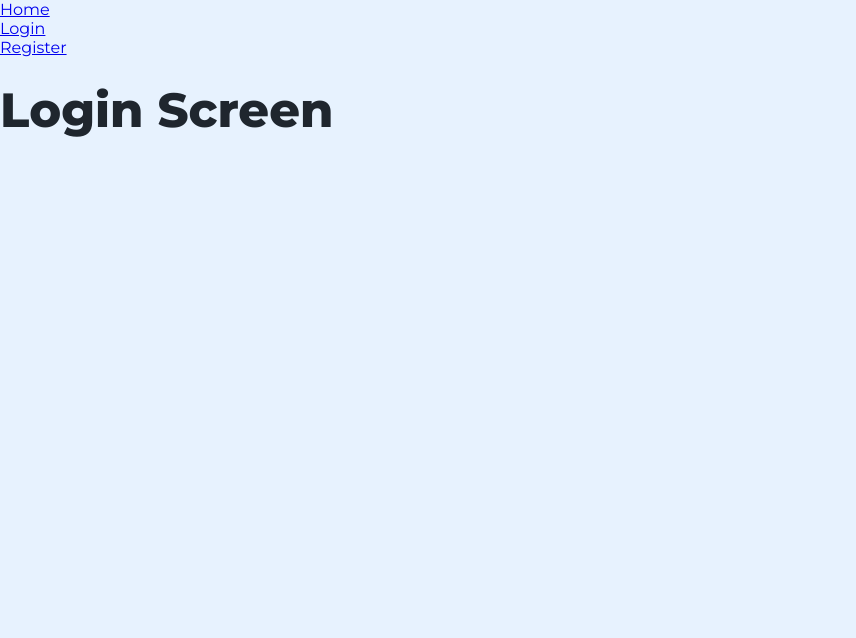
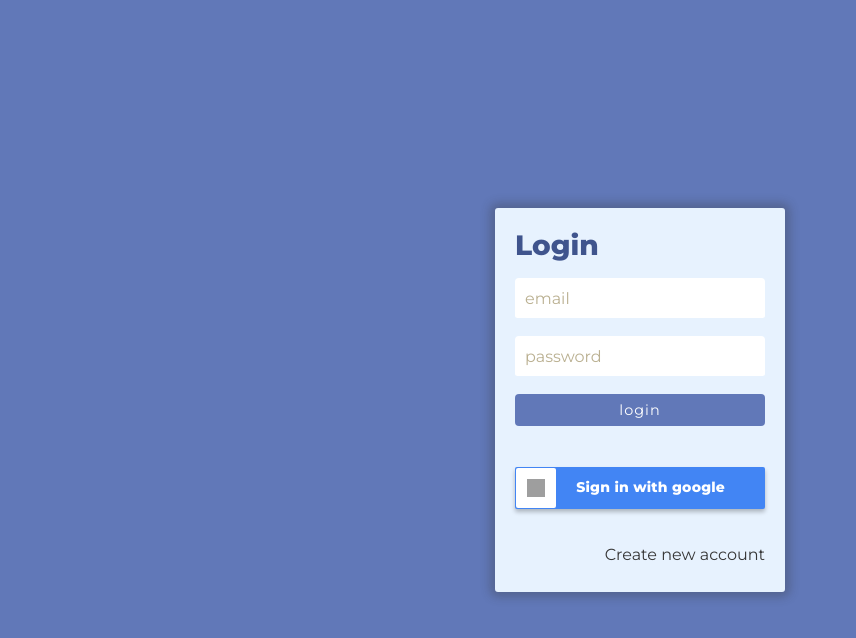
Before and after one commit to qbixmex/Journal-App, a React (Create React App) app: page /auth/login in a window 1280 px wide. Shown: the top 638 px of the page, without its empty margins (0-856 px from the left). Built offline with nearby package versions, Linux system fonts and the light colour scheme; grey boxes are pictures that could not be loaded.

Commit message:
Login and Register Styles

```diff
--- a/src/Components/Auth/LoginScreen.tsx
+++ b/src/Components/Auth/LoginScreen.tsx
@@ -1,8 +1,59 @@
+import { Link } from "react-router-dom";
+
 const LoginScreen = () => {
   return (
-    <>
-     <h1>Login Screen</h1>
-    </>
+    <div className="animate__animated animate__fadeIn">
+     <h1 className="auth__title">Login</h1>
+
+     <form>
+
+      <input
+        id="email"
+        className="auth__input"
+        type="text"
+        name="email"
+        placeholder="email"
+        autoCorrect="off"
+        autoComplete="off"
+      />
+
+      <input
+        id="password"
+        className="auth__input"
+        type="password"
+        name="password"
+        placeholder="password"
+        autoCorrect="off"
+      />
+
+
+      <button
+        id="login_button"
+        className="btn btn-primary btn-block mb-3"
+        type="submit"
+      >
+        login
+      </button>
+
+      <div className="auth__social-networks">
+        <div className="google-btn mb-3">
+          <div className="google-icon-wrapper">
+            <img className="google-icon" src="https://upload.wikimedia.org/wikipedia/commons/5/53/Google_%22G%22_Logo.svg" alt="google button" />
+          </div>
+          <p className="btn-text"><b>Sign in with google</b></p>
+        </div>
+      </div>
+
+      <div className="text-right mb-2">
+        <Link
+          id="link_register"
+          className="link"
+          to="/auth/register"
+        >Create new account</Link>
+      </div>
+
+     </form>
+    </div>
   );
 };
 
--- a/src/Components/Auth/RegisterScreen.tsx
+++ b/src/Components/Auth/RegisterScreen.tsx
@@ -1,8 +1,68 @@
+import { Link } from "react-router-dom";
+
 const RegisterScreen = () => {
   return (
-    <>
-     <h1>Register Screen</h1>
-    </>
+    <div className="animate__animated animate__fadeIn">
+     <h1 className="auth__title">Register</h1>
+
+     <form>
+
+      <input
+        id="name"
+        className="auth__input"
+        type="text"
+        name="name"
+        placeholder="name"
+        autoCorrect="off"
+        autoComplete="off"
+      />
+
+      <input
+        id="email"
+        className="auth__input"
+        type="email"
+        name="email"
+        placeholder="email"
+        autoCorrect="off"
+        autoComplete="off"
+      />
+
+      <input
+        id="password"
+        className="auth__input"
+        type="password"
+        name="password"
+        placeholder="password"
+        autoCorrect="off"
+      />
+
+      <input
+        id="password_confirmation"
+        className="auth__input"
+        type="password"
+        name="password_confirmation"
+        placeholder="confirm password"
+        autoCorrect="off"
+      />
+
+      <button
+        id="register_button"
+        className="btn btn-primary btn-block mb-4"
+        type="submit"
+      >
+        register
+      </button>
+
+      <div className="text-right mb-2">
+        <Link
+          id="link_login"
+          className="link"
+          to="/auth/login"
+        >Already registered ?</Link>
+      </div>
+
+     </form>
+    </div>
   );
 };
 
--- a/src/Routers/AppRouter.tsx
+++ b/src/Routers/AppRouter.tsx
@@ -5,12 +5,6 @@ import AuthRouter from "./AuthRouter";
 const AppRouter = () => {
   return (
     <BrowserRouter>
-      <ul className="mb-4">
-        <li><Link to="/">Home</Link></li>
-        <li><Link to="/auth/login">Login</Link></li>
-        <li><Link to="/auth/register">Register</Link></li>
-      </ul>
-
       <Routes>
         <Route path="/" element={ <JournalScreen /> } />
         <Route path="/auth/*" element={ <AuthRouter /> } />
--- a/src/Routers/AuthRouter.tsx
+++ b/src/Routers/AuthRouter.tsx
@@ -5,12 +5,15 @@ import { Navigate } from 'react-router-dom';
 
 const AuthRouter = () => {
   return (
-    <Routes>
-      <Route path="login" element={ <LoginScreen /> } />
-      <Route path="register" element={ <RegisterScreen /> } />
-
-      <Route path="*" element={ <Navigate replace to="/auth/login" /> } />
-    </Routes>
+    <div className="auth__main">
+      <div className="auth__box-container animate__animated animate__pulse">
+        <Routes>
+          <Route path="login" element={ <LoginScreen /> } />
+          <Route path="register" element={ <RegisterScreen /> } />
+          <Route path="*" element={ <Navigate replace to="/auth/login" /> } />
+        </Routes>
+      </div>
+    </div>
   );
 };
 
--- /dev/null
+++ b/src/Styles/Components/_auth.scss
@@ -0,0 +1,68 @@
+.auth {
+  &__main {
+    display: flex;
+    justify-content: center;
+    align-items: center;
+    background-color: $primary;
+    margin: 0;
+    height: 100vh;
+    width: 100vw;
+  }
+
+  &__box-container {
+    background-color: $light;
+    box-shadow: 0px 0px 10px 5px rgba($gray-dark, 0.3);
+    border-radius: 3px;
+    padding: 20px;
+    width: 250px;
+    color: $gray-dark;
+  }
+
+  &__title {
+    font-size: 1.75rem;
+    text-align: left;
+    margin-bottom: 1rem;
+    color: darken($primary, 15);
+  }
+
+  &__input {
+    color: $gray-dark;
+    border: 0;
+    border-bottom: 2px solid $light;
+    font-size: 1rem;
+    margin-bottom: 16px;
+    width: calc(100% - 20px);
+    border-radius: 4px;
+    height: 20px;
+    padding: 10px;
+    transition: border-bottom .3s ease-in-out;
+
+    &::placeholder {
+      color: $gray-light;
+    }
+
+    &:focus {
+      outline: none;
+      border-bottom: 2px solid lighten($primary, 15);
+      border-radius: 4px 4px 0 0;
+    }
+  }
+
+  &__social-networks {
+    display: flex;
+    align-items: center;
+    justify-content: center;
+    flex-direction: column;
+    padding: 20px 0;
+  }
+
+  &__alert-error {
+    background-color: $red;
+    border-radius: 5px;
+    color: $white;
+    display: flex;
+    justify-content: center;
+    margin-bottom: 10px;
+    padding: 5px;
+  }
+}
--- /dev/null
+++ b/src/Styles/Components/_buttons.scss
@@ -0,0 +1,77 @@
+.btn {
+  background-color: $gray-light;
+  border: none;
+  color: white;
+  cursor: pointer;
+  font-size: .9rem;
+  padding: 7px 10px;
+  border-radius: 4px;
+  transition: background-color .3s ease-in-out;
+
+  &:focus {
+    outline: none;
+  }
+
+  &:hover {
+    background-color: darken($primary, 15);
+  }
+
+  &-primary {
+    background-color: $primary;
+    letter-spacing: 1px;
+
+    &:disabled {
+      background-color: lighten($primary, 15);
+    }
+  }
+
+  &-block {
+    display: block;
+    width: calc(100% - 20px);
+  }
+}
+
+.google-btn {
+  cursor: pointer;
+  margin-top: 5px;
+  width: 100%;
+  height: 42px;
+  background-color: $google-blue;
+  border-radius: 2px;
+  box-shadow: 0 3px 4px 0 rgba(0, 0, 0, 0.25);
+  transition: box-shadow .3s ease-in-out;
+
+  &:hover {
+    box-shadow: 0 0 6px $google-blue;
+  }
+
+  &:active {
+    background: $button-active-blue;
+  }
+
+  .google-icon-wrapper {
+    position: absolute;
+    margin-top: 1px;
+    margin-left: 1px;
+    width: 40px;
+    height: 40px;
+    border-radius: 2px;
+    background-color: $white;
+  }
+
+  .google-icon {
+    position: absolute;
+    margin-top: 11px;
+    margin-left: 11px;
+    width: 18px;
+    height: 18px;
+  }
+
+  .btn-text {
+    float: right;
+    margin: 11px 40px 0 0;
+    color: $white;
+    font-size: 14px;
+    letter-spacing: 0.2px;
+  }
+}
--- /dev/null
+++ b/src/Styles/Components/_links.scss
@@ -0,0 +1,11 @@
+.link {
+  text-decoration: none;
+  color: $gray-dark;
+  padding-bottom: 3px;
+  border-bottom: solid 2px transparent;
+  transition: border-bottom .3s ease-in-out;
+
+  &:hover {
+    border-bottom: solid 2px lighten($gray-dark, 30);
+  }
+}
--- a/src/Styles/_colors.scss
+++ b/src/Styles/_colors.scss
@@ -1,26 +1,32 @@
-$blue: hsl(216, 98%, 52%);
-$indigo: hsl(263, 90%, 51%);
-$purple: hsl(260, 80%, 60%);
-$pink: hsl(330, 67%, 52%);
-$red: hsl(354, 70%, 54%);
-$orange: hsl(27, 98%, 54%);
-$yellow: hsl(45, 100%, 51%);
-$green: hsl(152, 80%, 40%);
-$teal: hsl(162, 73%, 46%);
-$cyan: hsl(190, 90%, 50%);
-$white: hsl(0, 0%, 100%);
-$gray: hsl(208, 7%, 46%);
-$gray-dark: hsl(0, 0%, 21%);
-$gray-light: hsl(0, 0%, 85%);
-$primary: hsl(237, 48%, 57%);
-$secondary: hsl(208, 7%, 46%);
-$success: hsl(152, 69%, 31%);
-$info: hsl(190, 90%, 50%);
-$warning: hsl(45, 100%, 51%);
-$danger: hsl(354, 70%, 54%);
-$light: hsl(210, 90%, 95%);
-$dark: hsl(210, 20%, 15%);
-$black: hsl(0, 0%, 0%);
+$blue: hsl(216, 98, 52);
+$indigo: hsl(263, 90, 51);
+$purple: hsl(260, 65%, 50%);
+$pink: hsl(330, 67, 52);
+$red: hsl(354, 70, 54);
+$orange: hsl(27, 98, 54);
+$yellow: hsl(45, 100, 51);
+$green: hsl(152, 80, 40);
+$teal: hsl(162, 73, 46);
+$cyan: hsl(190, 90, 50);
+$white: hsl(0, 0, 100);
+$gray: hsl(208, 7, 46);
+$gray-dark: hsl(0, 0, 21);
+$success: hsl(152, 69, 31);
+$warning: hsl(45, 100, 51);
+$danger: hsl(354, 70, 54);
+$light: hsl(210, 90, 95);
+$black: #222222;
+
+// Coolors
+$primary: hsl(224, 38%, 55%);
+$secondary: hsl(221, 43%, 69%);
+$gray-light: hsl(45, 23, 65);
+$dark: hsl(100, 18%, 13%);
+$info: hsl(174, 100, 81);
+
+// Google Colors
+$google-blue: #4285f4;
+$button-active-blue: #1669f2;
 
 // Text Colors
 .blue   { color: $blue; }
--- a/src/Styles/_general.scss
+++ b/src/Styles/_general.scss
@@ -3,6 +3,7 @@
 }
 
 * {
+  box-sizing: content-box;
   font-family: $primary-font;
   margin: 0;
   padding: 0;
--- a/src/Styles/main.scss
+++ b/src/Styles/main.scss
@@ -2,3 +2,8 @@
 @import "colors";
 @import "general";
 @import "utilities";
+
+// Components
+@import "Components/auth";
+@import "Components/buttons";
+@import "Components/links";
--- a/src/index.tsx
+++ b/src/index.tsx
@@ -2,6 +2,7 @@ import React from 'react';
 import ReactDOM from 'react-dom';
 import JournalApp from './Components/JournalApp';
 import "./Styles/main.scss";
+import "animate.css";
 
 ReactDOM.render(
   <React.StrictMode>
```
